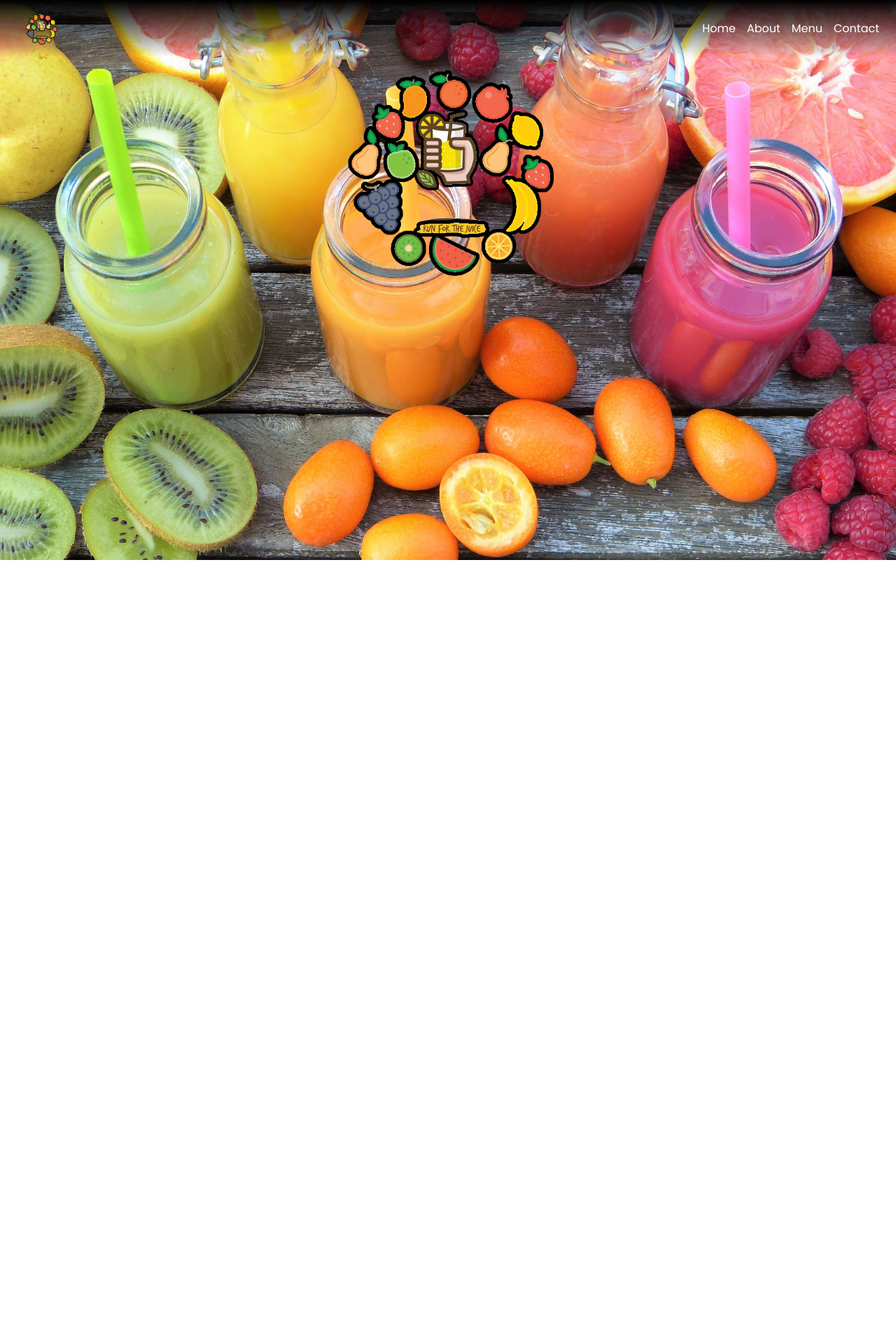
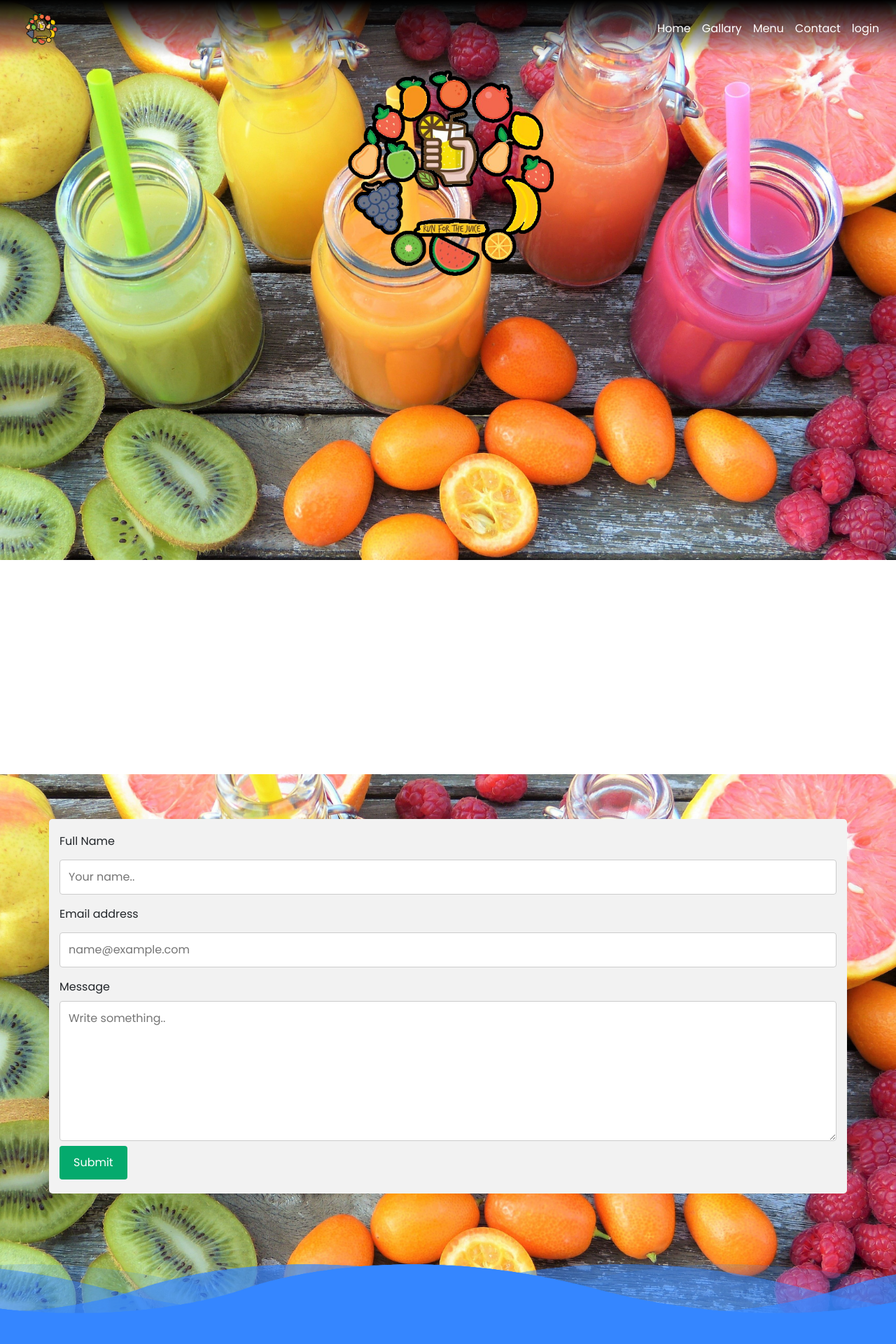
Before and after one commit to efmarcial/Downloader, a Django app: template ytmp/search/templates/search/index.html in a window 1280 px wide. Shown: the top 1920 px of the page at 70% size. Run offline with Django 3.2, Linux system fonts and the light colour scheme; the template is opened without the code that fills it, so the values that code supplies are empty; some libraries are stand-ins or nearby versions.

Commit message:
final product

```diff
--- a/ytmp/search/templates/search/index.html
+++ b/ytmp/search/templates/search/index.html
@@ -33,7 +33,7 @@
     background-size: cover;
 }
   </style>
-  <title>Love Smoothie</title>
+  <title>I Love Smoothies</title>
 </head>
 
 <!-- <img src="{% static 'search/logo.png' %}" alt="logo" width="55" height="55"> -->
@@ -53,13 +53,16 @@
           <a class="nav-link" style="color: white;" href="#">Home <span class="sr-only">(current)</span></a>
         </li>
         <li class="nav-item">
-          <a class="nav-link" style="color: white;" href="#">About</a>
+          <a class="nav-link" style="color: white;" href="#features">Gallary</a>
         </li>
         <li class="nav-item">
-          <a class="nav-link" style="color: white;" href="#">Menu</a>
+          <a class="nav-link" style="color: white;" href="#menu">Menu</a>
         </li>
         <li class="nav-item">
-          <a class="nav-link " style="color: white;" href="#">Contact</a>
+          <a class="nav-link " style="color: white;" href="#contact">Contact</a>
+        </li>
+        <li class="nav-item">
+          <a class="nav-link" style="color: white;" href="/admin">login</a>
         </li>
       </ul>
     </div>
@@ -70,27 +73,27 @@
       <img class="responsive-image"src="{% static 'search/finshed_logo.png' %}" alt="logo">
       <h1 class="ml6" style="font-size: 100px;">
         <span class="text-wrapper">
-          <span class="letters">I love Smoothie</span>
+          <span class="letters">I love Smoothies</span>
         </span>
       </h1>
     </div>
 
   </div>
 
-    <div class="container-fluid" style="height: 100%;">
+    <div class="container-fluid" style="height: auto; padding: auto;">
       <div id='features'>
         <div class="center">
           <h1 class="ml6" style="font-size: 90px;">
 
-              <span class="menu1  rellax" data-rellax-speed="-1">Gallary</span>
+              <span class="menu1">Gallary</span>
 
           </h1>
         </div>
-      <div class="row rellax" data-rellax-speed="-2">
+      <div class="row " >
       {% csrf_token %}
       {% for results in image %}
       <div class="col-3">
-        <img class='img-fluid img-thumbnail rounded mx-auto d-block'  src="{{results.img.url}}" alt="{{results.title}}" title="{{results.title}}" width="220" height="250" style="padding-bottom: 4%;">
+        <img class='img-fluid img-thumbnail rounded mx-auto d-block' src="{{results.img.url}}" alt="{{results.title}}" title="{{results.title}}" width="220" height="250" style="padding-bottom: 4%;">
         </div>
       {% endfor %}
       </div>
@@ -98,12 +101,11 @@
     </div>
 
 
-  <div id='menu' style="background-color:white; height: 100%;">
 
-    <div class="container-fluid" >
-
+  <div style="background: white;">
+  <div class='container-fluid ' style="height: auto;">
       <div class="center">
-        <h1 class="ml6" style="font-size: 90px;">
+        <h1 id="menu" class="ml6" style="font-size: 90px;">
           <span class="text-wrapper">
             <span class="menu1 letters">Our Menu</span>
           </span>
@@ -115,29 +117,16 @@
         {% csrf_token %}
         {% for item in item%}
         <div class="col-3">
-          <h2 class="menu" style="color: black;">{{item.title}}</h2>
+          <h2 class="menu1">{{item.title}}</h2>
           <p>{{item.discription}}</p>
-          <p>{{item.price}}</p>
+          <p style="background: #e43584;border-radius: 11px;"><span style="color: white;">{{item.price}}</span></p>
         </div>
 
       {% endfor  %}
       </div>
       </div>
-    </div>
 
-
-  </div>
-
-  <div class="para">
-    <div class="center">
-
-      <h1 class="ml6" style="font-size: 90px;">
-        <span class="text-wrapper">
-          <span class="menu1 letters">About</span>
-        </span>
-      </h1>
-
-    </div>
+      </div>
 
   </div>
 
@@ -146,15 +135,15 @@
     <div class="container">
       <form action="" method="post">
         {% csrf_token %}
-        <label for="fname">First Name</label>
-        <input type="text" id="fname" name="firstname" placeholder="Your name..">
+        <label for="name">Full Name</label>
+        <input type="text" id="name" name="name" placeholder="Your name..">
 
 
-        <label for="lname">Last Name</label>
-        <input type="text" id="lname" name="lastname" placeholder="Your last name..">
+        <label for="email">Email address</label>
+        <input type="text" id="email" name="email" placeholder="name@example.com">
 
-        <label for="subject">Subject</label>
-        <textarea name="subject" id="subject" style="height: 200px;" placeholder="Write something.."></textarea>
+        <label for="message">Message</label>
+        <textarea name="message" id="message" style="height: 200px;" placeholder="Write something.."></textarea>
 
         <input type="submit" value="Submit">
       </form>
@@ -173,18 +162,19 @@
       <div class="wave" id="wave4"></div>
     </div>
     <ul class="social_icon">
-      <li><a href="#"><ion-icon name="logo-instagram"></ion-icon></a></li>
       <li><a href="#"><ion-icon name="logo-facebook"></ion-icon></a></li>
-      <li><a href="#"><ion-icon name="logo-snapchat"></ion-icon></a></li>
     </ul>
 
 
     <ul class="menu">
       <li><a href="#home">Home</a></li>
-      <li><a href="#">About</a></li>
-      <li><a href="#">Menu</a></li>
+      <li><a href="#features">Gallary</a></li>
+      <li><a href="#menu">Menu</a></li>
     </ul>
     <p><span>&copy;</span>2021 Smoothie | All Rights Reserved</p>
+    <p><span>7151 kateila Ave, Stanton CA 90680</span></p>
+    <p><span>Call Us : (714)605-0679</span></p>
+
   </footer>
   <script src="https://code.jquery.com/jquery-3.2.1.slim.min.js" integrity="sha384-KJ3o2DKtIkvYIK3UENzmM7KCkRr/rE9/Qpg6aAZGJwFDMVNA/GpGFF93hXpG5KkN" crossorigin="anonymous"></script>
   <script src="https://cdnjs.cloudflare.com/ajax/libs/popper.js/1.12.9/umd/popper.min.js" integrity="sha384-ApNbgh9B+Y1QKtv3Rn7W3mgPxhU9K/ScQsAP7hUibX39j7fakFPskvXusvfa0b4Q" crossorigin="anonymous"></script>
```
Also changed, not shown: ytmp/search/admin.py (+3 -6 lines), ytmp/search/models.py (+7 -27 lines), ytmp/search/views.py (+10 -5 lines), ytmp/db.sqlite3, ytmp/search/migrations/0005_auto_20211130_1337.py (added), ytmp/search/migrations/0006_remove_image_desc.py (added), ytmp/search/migrations/0007_auto_20211130_1452.py (added).
